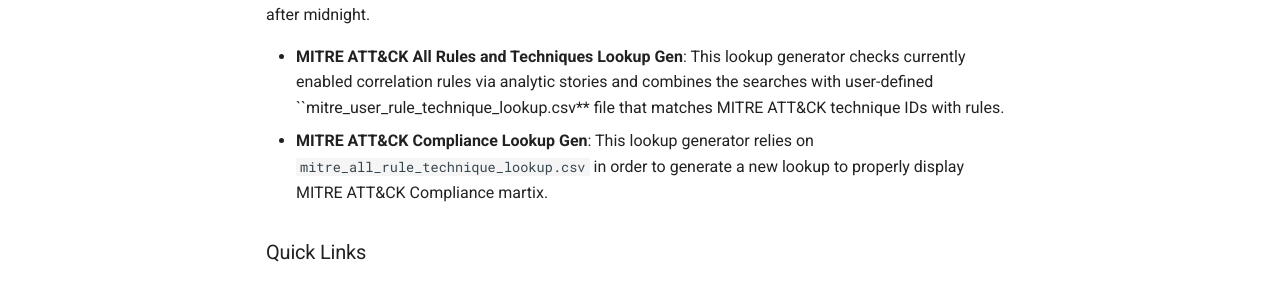
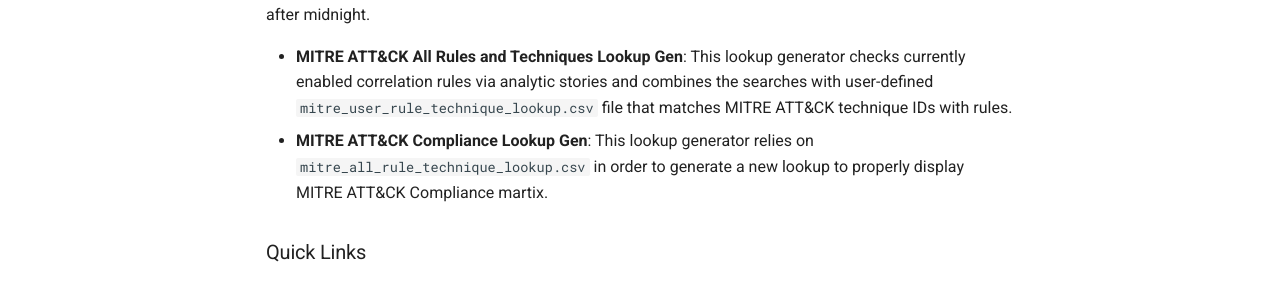
Before and after one commit to Oykucann/mitre-app-for-splunk-docs, an MkDocs documentation site: the page built from docs/index.md, in a window 1280 px wide and 1169 px high. Shown: the part 674-964 px from the top of the window. Built offline with MkDocs 1.6.1 and Material for MkDocs 9.7.7, drawn with Linux system fonts in a browser that asks for light colours; comment, search, counter and statistics services are not loaded; the version menu is left out.

```diff
--- a/snippets/savedsearches.md
+++ b/snippets/savedsearches.md
@@ -1,4 +1,4 @@
 This application comes with predefined saved searches.  Lookup Gen searches are scheduled to run  daily after midnight.
 
-* **MITRE ATT&CK All Rules and Techniques Lookup Gen**: This lookup generator checks currently enabled correlation rules via analytic stories and combines the searches with user-defined ``mitre_user_rule_technique_lookup.csv** file that matches MITRE ATT&CK technique IDs with rules.
+* **MITRE ATT&CK All Rules and Techniques Lookup Gen**: This lookup generator checks currently enabled correlation rules via analytic stories and combines the searches with user-defined ``mitre_user_rule_technique_lookup.csv`` file that matches MITRE ATT&CK technique IDs with rules.
 * **MITRE ATT&CK Compliance Lookup Gen**: This lookup generator relies on ``mitre_all_rule_technique_lookup.csv`` in order to generate a new lookup to properly display MITRE ATT&CK Compliance martix.
```
